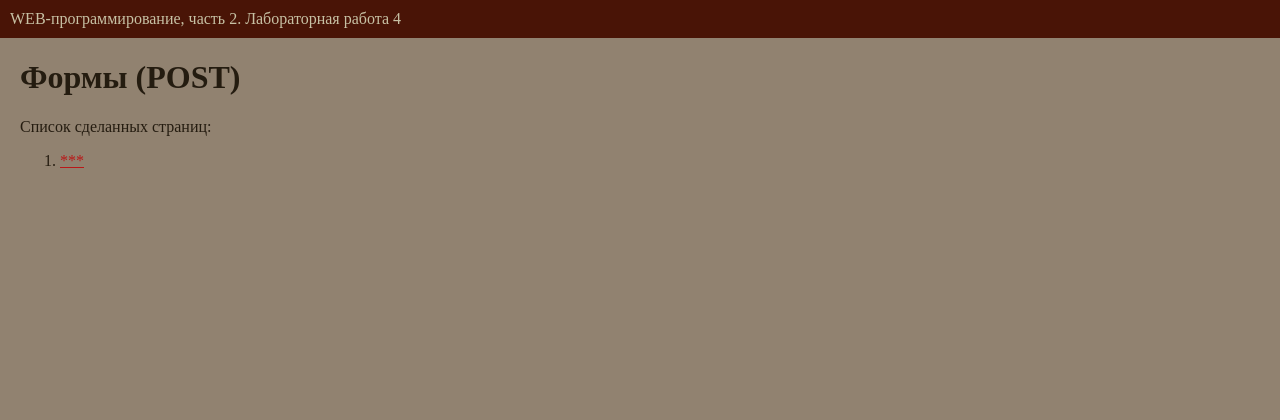
After one commit to grufid/web-back-labs, a Flask app: page /lab4/ in a window 1280 px wide. The commit adds this page. Shown: the top 420 px of the page. Run offline with Flask 3, Linux system fonts and the light colour scheme.

Commit message:
Заготовка к 4-ой лабораторной работе

```diff
--- a/app.py
+++ b/app.py
@@ -2,6 +2,7 @@ from flask import Flask, url_for, request, redirect, abort, render_template
 from lab1 import lab1
 from lab2 import lab2
 from lab3 import lab3
+from lab4 import lab4
 
 import datetime
 
@@ -9,7 +10,7 @@ app = Flask(__name__)
 app.register_blueprint(lab1)
 app.register_blueprint(lab2)
 app.register_blueprint(lab3)
-
+app.register_blueprint(lab4)
 
 visit_log = []
 
@@ -213,6 +214,9 @@ def index():
             <li>
                 <a href="/lab3">Лабораторная III</a>
             </li>
+            <li>
+                <a href="/lab4">Лабораторная IV</a>
+            </li>
         </main>
         <footer>
             Шамшиева Даяна Артуровна, ФБИ-32, 3 курс, 2025
--- /dev/null
+++ b/lab4.py
@@ -0,0 +1,7 @@
+from flask import Blueprint, render_template, request, make_response, redirect
+
+lab4 = Blueprint('lab4', __name__)
+
+@lab4.route('/lab4/')
+def lab():
+    return render_template('lab4/lab4.html')
--- a/templates/lab3/ticket_form.html
+++ b/templates/lab3/ticket_form.html
@@ -107,7 +107,7 @@
         button {
             padding: 10px 20px;
             margin-right: 10px;
-            background: #3498db;
+            background: #033455;
             color: white;
             border: none;
             border-radius: 4px;
@@ -115,7 +115,7 @@
         }
 
         button:hover {
-            background: #2980b9;
+            background: #002137;
         }
     </style>
 {% endblock %}
--- /dev/null
+++ b/templates/lab4/lab4.html
@@ -0,0 +1,13 @@
+{% extends "base.html" %}
+
+{% block lab %}Лабораторная работа 4{% endblock %}
+
+{% block main %}
+    <h1>Формы (POST)</h1>
+    <div>Список сделанных страниц:</div>
+    <ol>
+        <li><a href=" ">***</a></li>
+
+
+    </ol>
+{% endblock %}
```
